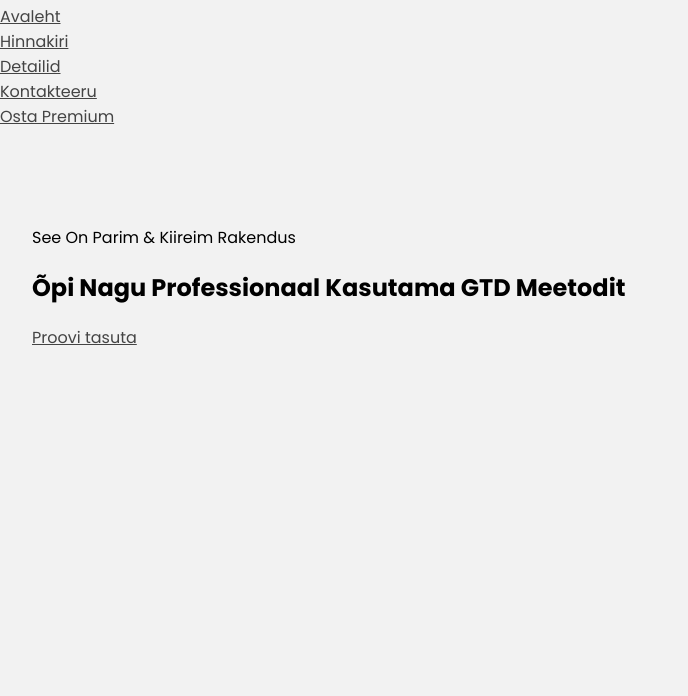
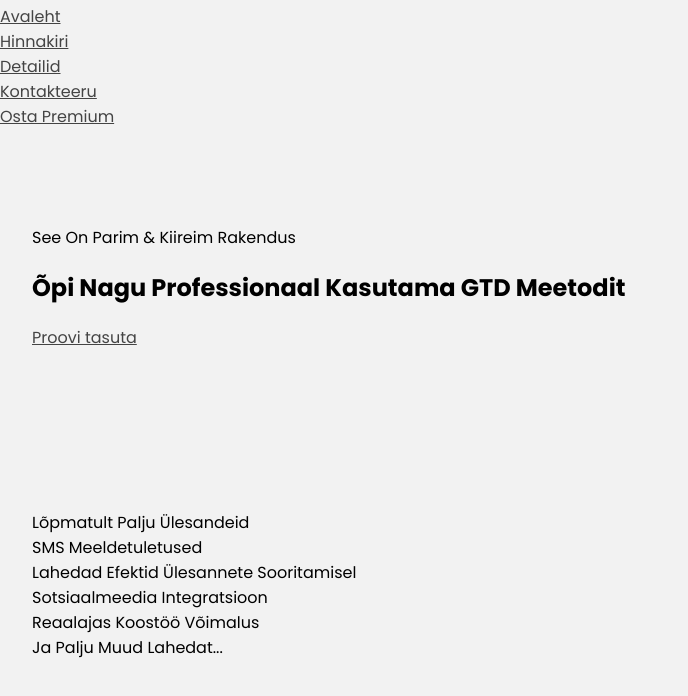
Before and after one commit to martinj91/VeebileheProjekt, a plain HTML site: page Avaleht/avaleht.html in a window 1280 px wide. Shown: the part 260-956 px from the top of the page, without its empty margins (0-688 px from the left). Before the commit the page ends 800 px from the top, so only its background shows below. Drawn offline with Linux system fonts and the light colour scheme; files whose address does not match are found by name.

Commit message:
Muudatused

```diff
--- a/Avaleht/avaleht.html
+++ b/Avaleht/avaleht.html
@@ -46,5 +46,18 @@
             <!-- <img src="" class="avakuva-pilt" alt="Illustratsioon"> -->
         </div>
     </section>
+
+    <section class="detailid-sektsioon">
+        <div class="kast">
+            <ul class="detailid-loetelu">
+                <li>Lõpmatult Palju Ülesandeid</li>
+                <li>SMS Meeldetuletused</li>
+                <li>Lahedad Efektid Ülesannete Sooritamisel</li>
+                <li>Sotsiaalmeedia Integratsioon</li>
+                <li>Reaalajas Koostöö Võimalus</li>
+                <li>Ja Palju Muud Lahedat...</li>
+            </ul>
+        </div>
+    </section>
 </body>
 </html>
```
